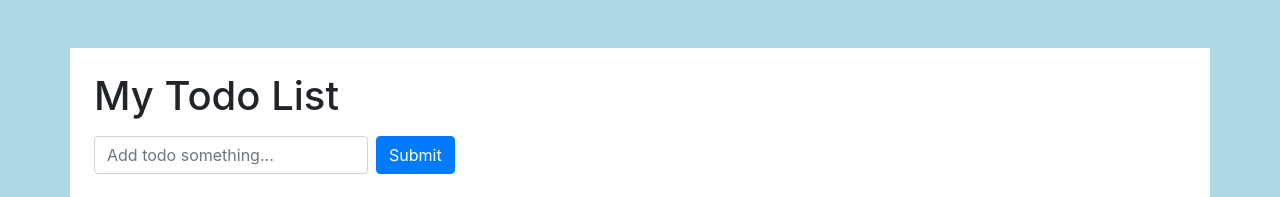
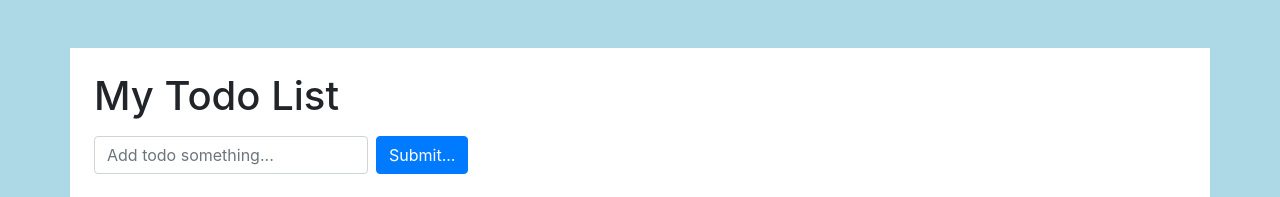
Before and after one commit to alfredomtzg/reduxToDoApp, a React (Create React App) app: page / in a window 1280 px wide. Shown: the top 197 px of the page. Built offline with nearby package versions, Linux system fonts and the light colour scheme.

Commit message:
[Update] button submit

```diff
--- a/src/components/AddTodoForm.js
+++ b/src/components/AddTodoForm.js
@@ -21,7 +21,7 @@ const AddTodoForm = () => {
 			></input>
 
 			<button type='submit' className='btn btn-primary mb-2'>
-				Submit
+				Submit...
 			</button>
 		</form>
 	);
```
